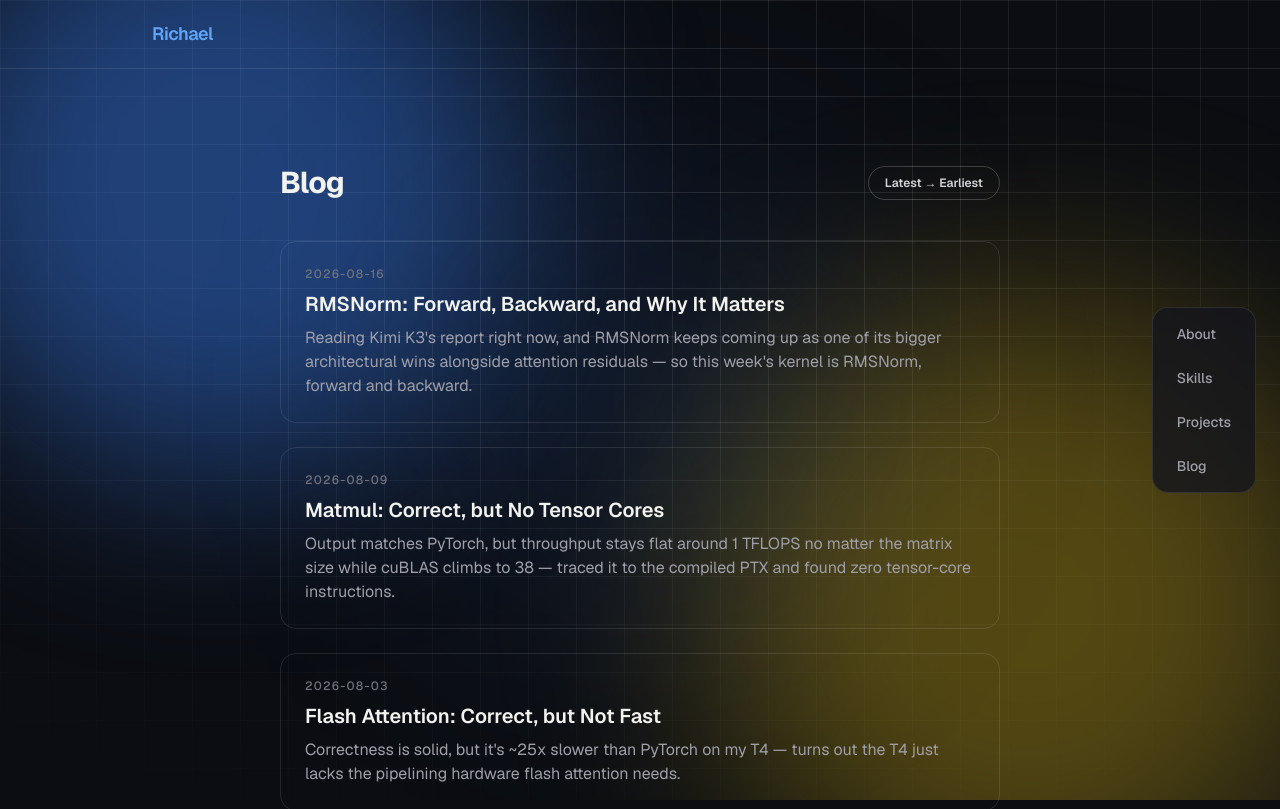
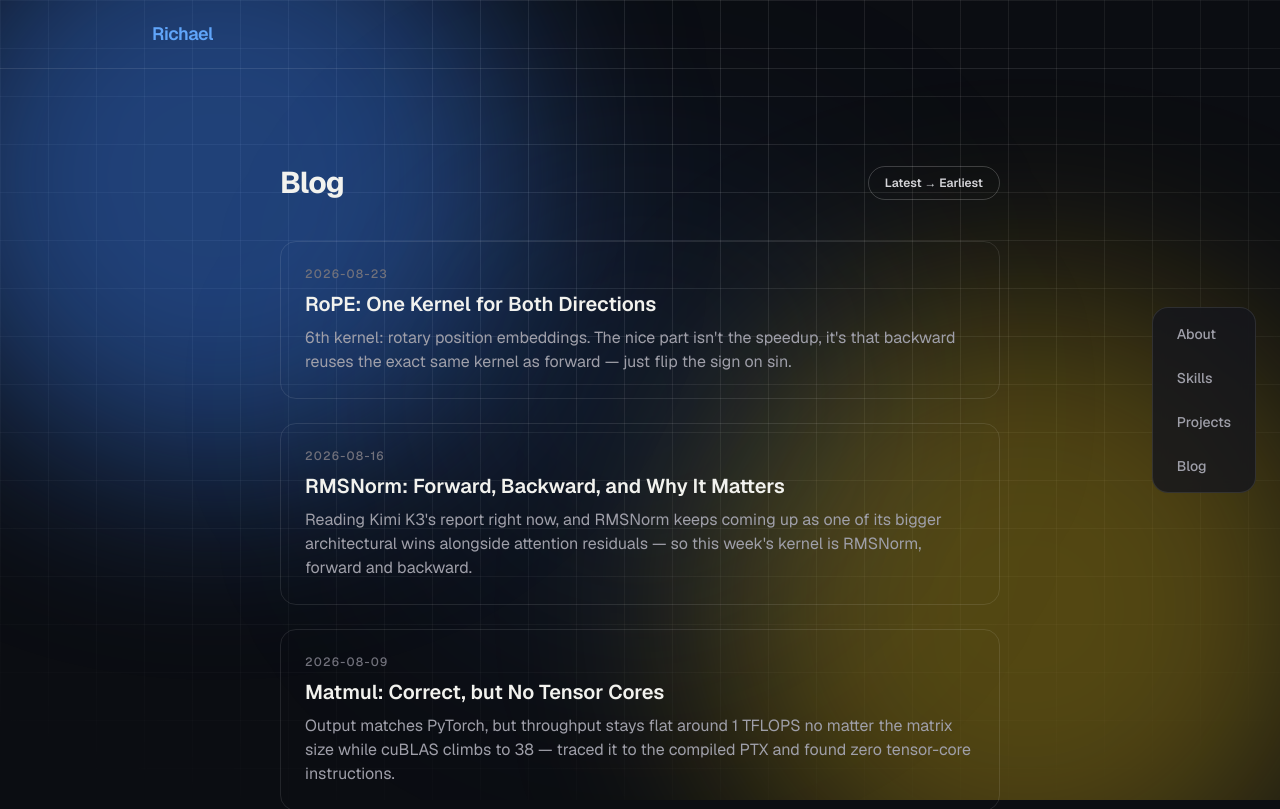
Before and after one commit to dh8116/dh8116.github.io, a Next.js app: page /blog in a window 1280 px wide. Shown: the top 809 px of the page. Built offline with nearby package versions, Linux system fonts and the light colour scheme.

Commit message:
Add Week 6 kernel post: RoPE forward and backward
Backward reuses the same kernel as forward via a NEGATE_SIN flag,
since rotating by -theta undoes a rotation by theta.

```diff
--- a/src/data/posts.ts
+++ b/src/data/posts.ts
@@ -106,6 +106,22 @@ const unsortedPosts: Post[] = [
     imageAlt:
       "Line chart comparing Triton and PyTorch throughput (GB/s) for the RMSNorm backward pass across column widths from 1024 to 15872. Triton climbs sharply then settles into a jagged band roughly between 108-150 GB/s with visible dips, while PyTorch stays flat around 11 GB/s.",
   },
+  {
+    slug: "rope-forward-and-backward",
+    title: "RoPE: One Kernel for Both Directions",
+    date: "2026-08-23",
+    excerpt:
+      "6th kernel: rotary position embeddings. The nice part isn't the speedup, it's that backward reuses the exact same kernel as forward — just flip the sign on sin.",
+    paragraphs: [
+      "6th kernel: RoPE (rotary position embeddings), forward and backward. Used the Llama-style \"rotate-half\" convention — split head_dim in half and rotate the two halves against each other — rather than GPT-J's interleaved-pairs version, since it's what most current LLMs (Kimi K3 included) actually use.",
+      "Correct on both passes: fwd max diff 0.00390625, bwd max diff 0.00390625, both normal fp16 rounding. Throughput: ~156-206 GB/s on Triton vs a flat ~38-46 GB/s for PyTorch eager across sequence lengths 512-8192. Same caveat as softmax and RMSNorm though — that's a fused kernel against an unfused eager baseline, not a fused-vs-fused comparison, so I'm not calling it a clean win.",
+      "The actual interesting part: backward didn't need a second kernel. Rotating by -theta undoes a rotation by theta, so backward is just the forward kernel called again with a NEGATE_SIN flag flipping sin to -sin at compile time. No separate gradient derivation, no second set of pointer math.",
+      "Next: week 7.",
+    ],
+    image: "/blog/triton-rope-benchmark.png",
+    imageAlt:
+      "Line chart comparing Triton and PyTorch throughput (GB/s) for RoPE across sequence lengths from 512 to 8192. Triton rises to a peak around 205 GB/s near seq_len 2000 then gradually declines to about 156 GB/s, while PyTorch stays flat around 40-47 GB/s.",
+  },
 ];
 
 // unsortedPosts is declared in the order each post was written, so on a
```
Also changed, not shown: public/blog/triton-rope-benchmark.png (added).
